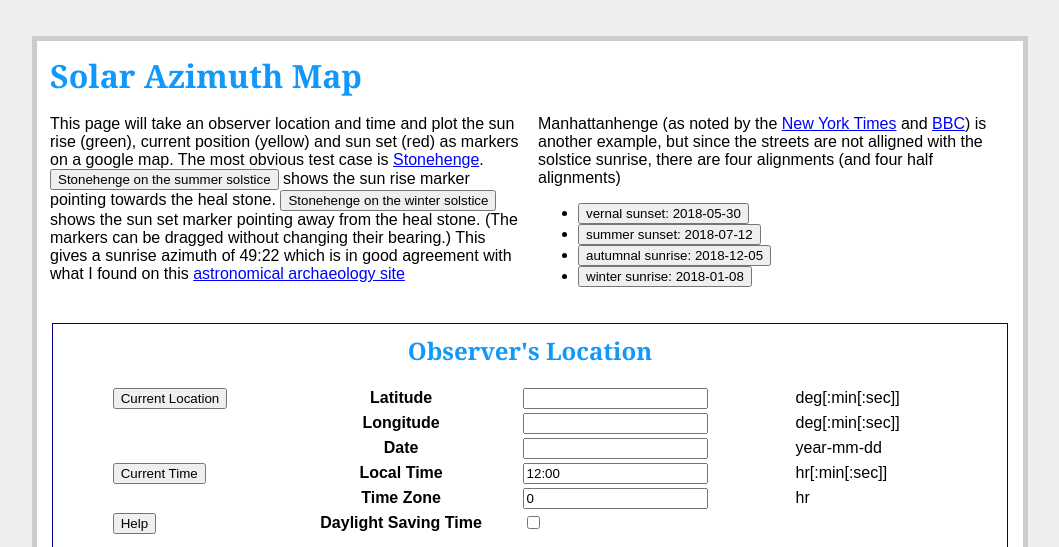
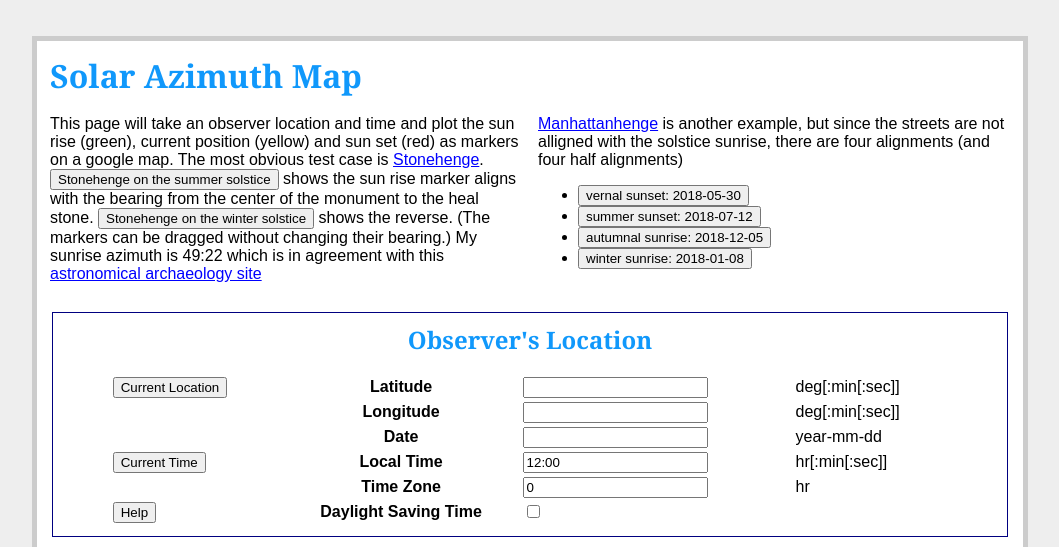
Before and after one commit to lrmcfarland/AAI, a Flask app: page /solar_azimuth_map in a window 1280 px wide. Shown: the top 547 px of the page, without its empty margins (110-1169 px from the left). Run offline with Flask 2, Linux system fonts and the light colour scheme; parts of the project's set-up code (start-up, migrations or seed data) failed here and were passed over; some libraries are stand-ins or nearby versions.

Commit message:
updates text

```diff
--- a/www/templates/solar_azimuth_map.html
+++ b/www/templates/solar_azimuth_map.html
@@ -54,25 +54,19 @@ button#get_solar_azimuth_map {
     <a href="https://en.wikipedia.org/wiki/Stonehenge">Stonehenge</a>.
 
     <button id="get_stonehenge_summer_azimuth_map">Stonehenge on the
-      summer solstice</button> shows the sun rise marker pointing towards
-    the heal stone.
+      summer solstice</button> shows the sun rise marker aligns with
+    the bearing from the center of the monument to the heal stone.
 
     <button id="get_stonehenge_winter_azimuth_map">Stonehenge on the
-      winter solstice</button> shows the sun set marker pointing away from
-    the heal stone.
-
+      winter solstice</button> shows the reverse.
     (The markers can be dragged without changing their bearing.)
-
-    This gives a sunrise azimuth of 49:22 which is in good agreement
-    with what I found
-    on this <a href="http://www.sacred-texts.com/neu/eng/sac/sac15.htm">
+    My sunrise azimuth is 49:22 which is in agreement
+    with this <a href="http://www.sacred-texts.com/neu/eng/sac/sac15.htm">
       astronomical archaeology site</a>
 
-
   <p>
-    Manhattanhenge (as noted by the <a href="https://www.nytimes.com/2018/05/28/science/manhattanhenge-dates-time-locations.html?rref=collection%2Fsectioncollection%2Fscience&action=click&contentCollection=science&region=rank&module=package&version=highlights&contentPlacement=2&pgtype=sectionfront">
-      New York Times</a> and <a href="https://www.bbc.com/news/world-us-canada-44313124">BBC</a>)
-
+    <a href="https://www.nytimes.com/2018/05/28/science/manhattanhenge-dates-time-locations.html?rref=collection%2Fsectioncollection%2Fscience&action=click&contentCollection=science&region=rank&module=package&version=highlights&contentPlacement=2&pgtype=sectionfront">
+      Manhattanhenge</a>
     is another example, but since the streets are
     not alligned with the solstice sunrise, there are four alignments (and four half alignments)
 
@@ -336,7 +330,7 @@ button#get_solar_azimuth_map {
 	      latitude: '51:10:55',
 	      longitude: '-1:49:34.28',
 	      date: '2018-06-21',
-	      time: '03:52',
+	      time: '03:52:18',
 	      timezone: '0',
 	      dst: 'false'
 
```
